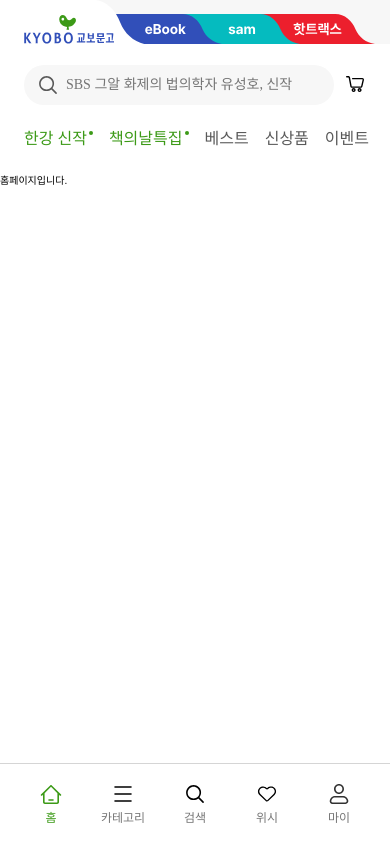
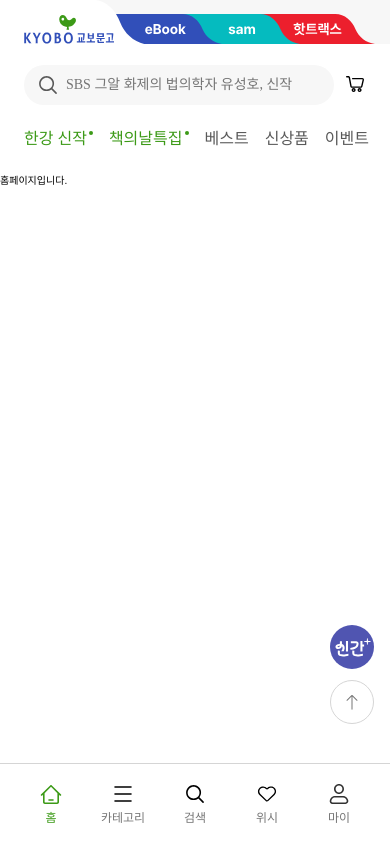
Before and after one commit to SOPT-all/36-COLLABORATION-WEB-KYOBOBOOK, a React (Vite) app: page / in a window 390 px wide. Built offline with nearby package versions, Linux system fonts and the light colour scheme.

Commit message:
fix: 모든 해상도에서 플로팅 버튼 잘리는 이슈 해결을 위한 반응형 위치 조정 (#65)
fix: 모든 해상도에서 플로팅 버튼 잘리는 이슈 해결을 위한 반응형 위치 조정 (#65)

```diff
--- a/src/components/Floater/Floater.style.ts
+++ b/src/components/Floater/Floater.style.ts
@@ -12,9 +12,21 @@
   transform: translateX(30rem);
   z-index: 100;
 
+  @media (max-width: 1024px) {
+    transform: translateX(28rem);
+  }
+
+  @media (max-width: 768px) {
+    transform: translateX(26rem);
+  }
+
+  @media (max-width: 630px) {
+    transform: none;
+    right: 1.6rem;
+  }
+
   @media (max-width: 375px) {
-    right: 1.6rem;
-    transform: translateX(0);
+    right: 1.2rem;
   }
 `;
 
```
